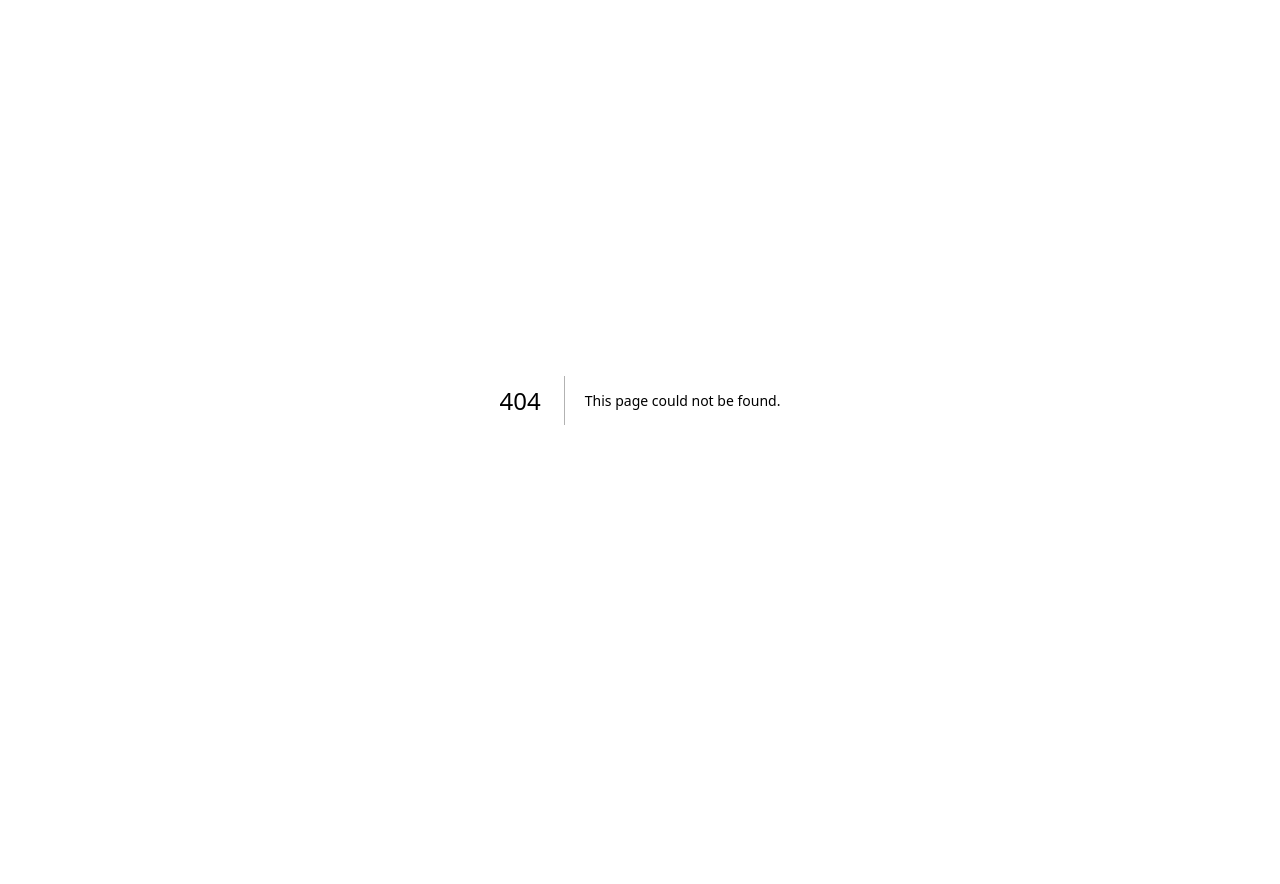
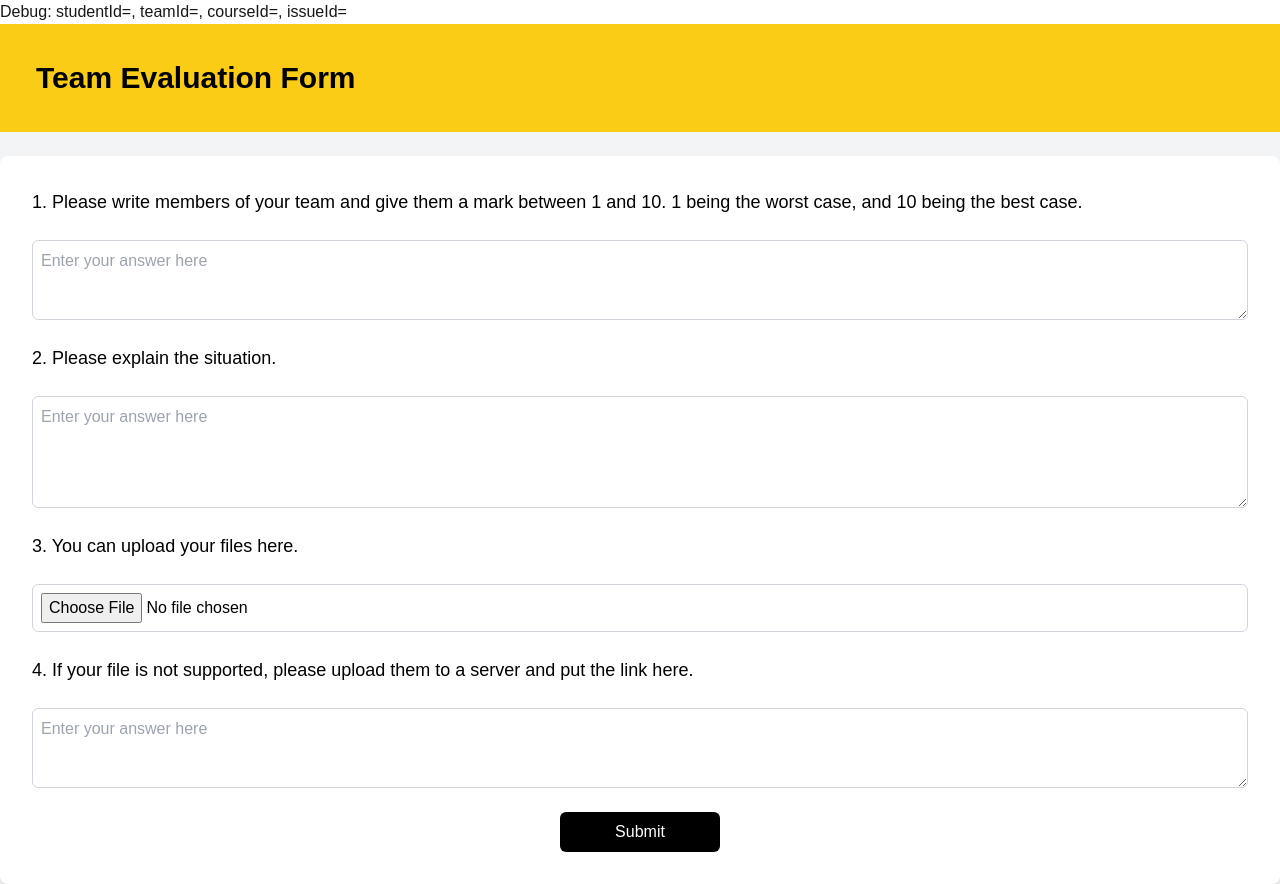
Before and after one commit to Lilpiggie0522/regler, a Next.js app: page /teamEvaluationForm/update in a window 1280 px wide. Before the commit this address had no page. Before the commit the page ends 800 px from the top, so only its background shows below. Built offline with nearby package versions, Linux system fonts and the light colour scheme.

Commit message:
adding a update page for team evaluation form that will read the params at url. adding props interface for component team evaluation form

```diff
--- a/app/api/issueSystem/createIssue/route.ts
+++ b/app/api/issueSystem/createIssue/route.ts
@@ -90,6 +90,7 @@ export async function POST(req: NextRequest) {
             status: "pending",
             startby: studentId
         })
+        const issueId = issue._id;
         // calling mailing function send teams
         // TODO: sendTo api on the same server with /api/mailingSystem/sendTeam
         const baseUrl = process.env.NEXT_PUBLIC_BASE_URL || 'http://localhost:3000';
@@ -102,6 +103,7 @@ export async function POST(req: NextRequest) {
                 teamId: teamId,
                 studentId: studentId,
                 courseId: courseId,
+                issueId: issueId,
             }),
         });
 
--- a/app/teamEvaluationForm/page.tsx
+++ b/app/teamEvaluationForm/page.tsx
@@ -1,7 +1,20 @@
+'use client'
 import TeamEvaluationForm from "@/components/teamEvaluationForm";
 
 export default function TeamEvaluationPage() {
+  const studentId = "6703551f9db9e11b38436918";
+  const teamId = "6703551f9db9e11b3843691c";
+  const courseId = "6703551f9db9e11b3843692a";
+  const issueId = '';
   return (
-    <TeamEvaluationForm/>
+    <>
+    <p>abc</p>
+    <TeamEvaluationForm
+      studentId = {studentId}
+      teamId = {teamId}
+      courseId = {courseId}
+      issueId={issueId}
+    />
+    </>
   );
 }
--- /dev/null
+++ b/app/teamEvaluationForm/update/page.tsx
@@ -0,0 +1,29 @@
+
+'use client'
+import TeamEvaluationForm from "@/components/teamEvaluationForm";
+
+import { useSearchParams } from 'next/navigation'
+
+
+export default function TeamEvaluationPage() {
+
+
+  const searchParams = useSearchParams();
+  const studentId = searchParams.get('studentId');
+  const teamId = searchParams.get('teamId');
+  const courseId = searchParams.get('courseId');
+  const issueId = searchParams.get('issueId')
+
+  return (
+    <div>
+
+      <p>Debug: studentId={studentId}, teamId={teamId}, courseId={courseId}, issueId={issueId}</p>
+      <TeamEvaluationForm
+        studentId={studentId}
+        teamId={teamId}
+        courseId={courseId}
+        issueId={issueId}
+      />
+    </div>
+  );
+}
--- a/components/teamEvaluationForm.tsx
+++ b/components/teamEvaluationForm.tsx
@@ -1,5 +1,6 @@
 'use client'
 import { useState, ChangeEvent, FormEvent } from 'react';
+
 
 interface FormData {
 	teamMembers: string;
@@ -7,9 +8,16 @@ interface FormData {
 	file: File | null;
 	fileLink: string;
 }
+interface TeamEvaluationFormProps{
+	teamId: string | null;
+    courseId: string| null;
+    studentId: string| null;
+	issueId: string| null;
+}
 
-export default function TeamEvaluationForm() {
+export default function TeamEvaluationForm(props: TeamEvaluationFormProps) {
 	// Define state for the form inputs
+	const {teamId, courseId, studentId, issueId} = props;
 	const [formData, setFormData] = useState<FormData>({
 		teamMembers: '',
 		situationExplanation: '',
@@ -39,13 +47,35 @@ export default function TeamEvaluationForm() {
 	const handleSubmit = async (e: FormEvent<HTMLFormElement>) => {
 		e.preventDefault();
 
+		if (!issueId){
+			return;
+
+		}
+	/*	if (issueId) {
+			// Update issue with new data
+            const title = 'testing title'
+            const content = `Team members ratings: ${formData.teamMembers}.\n situationExplanantions: ${formData.situationExplanation}
+            `
+            try {
+                const res = await fetch(`/api/issueSystem/issues/${issueId}`, {
+                    method: "PUT",
+                    headers: {
+                        "Content-Type": "application/json",
+                    },
+                    body: JSON.stringify({
+                        filesUrl: '',
+                        title: title,
+                        content: content,
+                    }),
+                });
+		}*/
+
 		// Log the collected form data
 		console.log('Form submitted:', formData);
 
 		// Reset form (optional)
 		const title = 'testing title'
-		const content = `
-		Team members ratings: ${formData.teamMembers}.\n situationExplanantions: ${formData.situationExplanation}
+		const content = `Team members ratings: ${formData.teamMembers}.\n situationExplanantions: ${formData.situationExplanation}
 		`
 		try {
 			const res = await fetch("/api/issueSystem/createIssue", {
@@ -54,9 +84,9 @@ export default function TeamEvaluationForm() {
 					"Content-Type": "application/json",
 				},
 				body: JSON.stringify({
-					studentId: '6703551f9db9e11b38436918',
-					teamId: '6703551f9db9e11b3843691c',
-					courseId: '6703551f9db9e11b3843692a',
+					studentId: studentId,
+					teamId: teamId,
+					courseId: courseId,
 					filesUrl: '',
 					title: title,
 					content: content,
```
